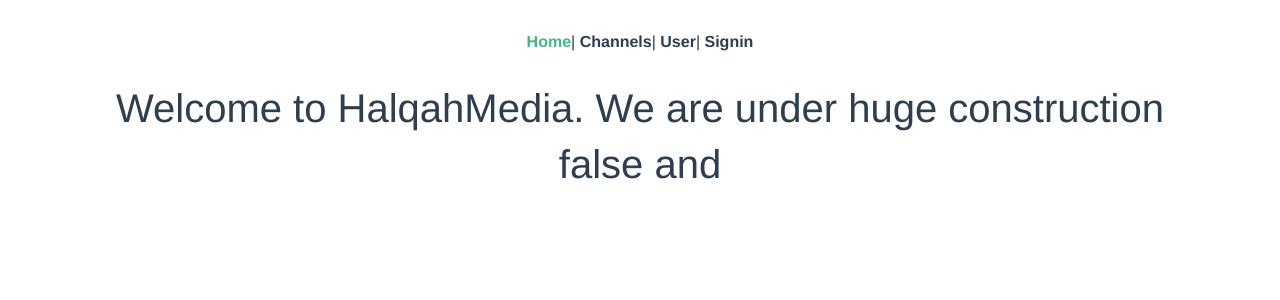
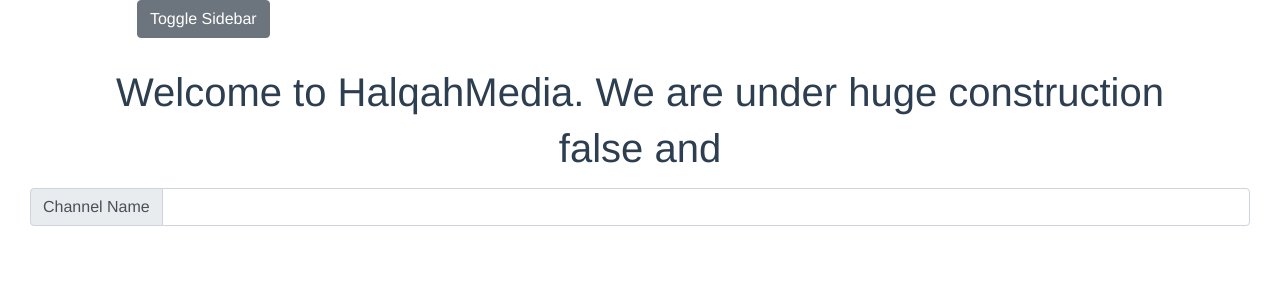
Before and after one commit to teezzan/halqah, a Vue app: page / in a window 1280 px wide. Shown: the top 300 px of the page. Built offline with nearby package versions, Linux system fonts and the light colour scheme; what @jeremyhamm/vue-slider, vue-audio-better, vue-file-agent, vue-sidebar-menu would draw is missing.

Commit message:
added sidebar TBD beauty

```diff
--- a/src/App.vue
+++ b/src/App.vue
@@ -1,15 +1,56 @@
 <template>
   <div id="app">
+
+    <div>
+  <b-row align-h="start">
+    <b-col cols="4"><b-button v-b-toggle.sidebar-backdrop class="float left">Toggle Sidebar</b-button></b-col>
+    <!-- <b-col cols="4">One of two columns</b-col> -->
+  </b-row>
+
+    </div>
     <div id="nav">
-      <router-link to="/">Home</router-link>|
-      <router-link to="/channels">Channels</router-link>|
-      <router-link to="/user">User</router-link>|
-      <router-link to="/signin">Signin</router-link>
+      <div>
+        <b-sidebar
+          id="sidebar-backdrop"
+          title="Halqah Media"
+          backdrop-variant="dark"
+          backdrop
+          shadow
+          width="300px"
+        >
+          <div class="px-3 py-2">
+            <router-link to="/">Home</router-link>|
+            <router-link to="/channels">Channels</router-link>|
+            <router-link to="/user">User</router-link>|
+            <router-link to="/signin">Signin</router-link>
+          </div>
+        </b-sidebar>
+      </div>
+
+      <router-view />
     </div>
-    <!-- <sidebar-menu :menu="menu" /> -->
-    <!-- <Slider :width="300" format="push" direction="left" :opacity="0.15" :links="[{'id': 1, 'text': 'Link 1', 'url': 'https://github.com'}, {'id': 2, 'text': 'Link 2', 'url': 'https://github.com'}]"></Slider> -->
+    <!-- <div id="nav">
 
-    <router-view />
+      <b-navbar toggleable type="primary" variant="light">
+        <b-navbar-brand to="/">Halqah Media</b-navbar-brand>
+
+        <b-navbar-toggle target="navbar-toggle-collapse">
+          <template v-slot:default="{ expanded }">
+            <b-icon v-if="expanded" icon="chevron-bar-up"></b-icon>
+            <b-icon v-else icon="chevron-bar-down"></b-icon>
+          </template>
+        </b-navbar-toggle>
+
+        <b-collapse id="navbar-toggle-collapse" is-nav>
+          <b-navbar-nav class="ml-auto">
+            <b-nav-item to="/channels">Channels</b-nav-item>
+            <b-nav-item to="/user">User</b-nav-item>
+            <b-nav-item to="/signin">Signin</b-nav-item>
+          </b-navbar-nav>
+        </b-collapse>
+      </b-navbar>
+
+    </div>-->
   </div>
 </template>
 
@@ -78,8 +119,7 @@
       this.axios.defaults.headers.common[
         "x-access-token"
       ] = this.$store.state.token;
-      this.$store.dispatch("getuser")
-      .catch(err => {
+      this.$store.dispatch("getuser").catch(err => {
         console.log(err);
         // this.$router.push("/signin");
       });
--- a/src/main.js
+++ b/src/main.js
@@ -4,7 +4,7 @@
 import store from './store'
 import axios from 'axios'
 import VueAxios from 'vue-axios'
-import BootstrapVue from 'bootstrap-vue'
+import { BootstrapVue, IconsPlugin } from 'bootstrap-vue'
 import 'bootstrap/dist/css/bootstrap.css'
 import 'bootstrap-vue/dist/bootstrap-vue.css'
 import XnsAudioPlayerSimple from 'xns-audio-player-simple'
@@ -22,7 +22,7 @@
 Vue.use(XnsAudioPlayerSimple)
 Vue.use(VueAxios, axios)
 Vue.use(BootstrapVue)
-
+Vue.use(IconsPlugin)
 Vue.config.productionTip = false
 
 new Vue({
--- a/src/views/Home.vue
+++ b/src/views/Home.vue
@@ -2,6 +2,11 @@
   <div class="home">
     <h1>Welcome to HalqahMedia. We are under huge construction</h1>
     <h1>{{ isLoggedIn }} and {{ authStatus }}</h1>
+    <div>
+      <b-input-group prepend="Channel Name" class="mt-3">
+        <b-form-input v-model="name" @keypress.esc="cancelModal(1)"></b-form-input>
+      </b-input-group>
+    </div>
 
   </div>
 </template>
```
